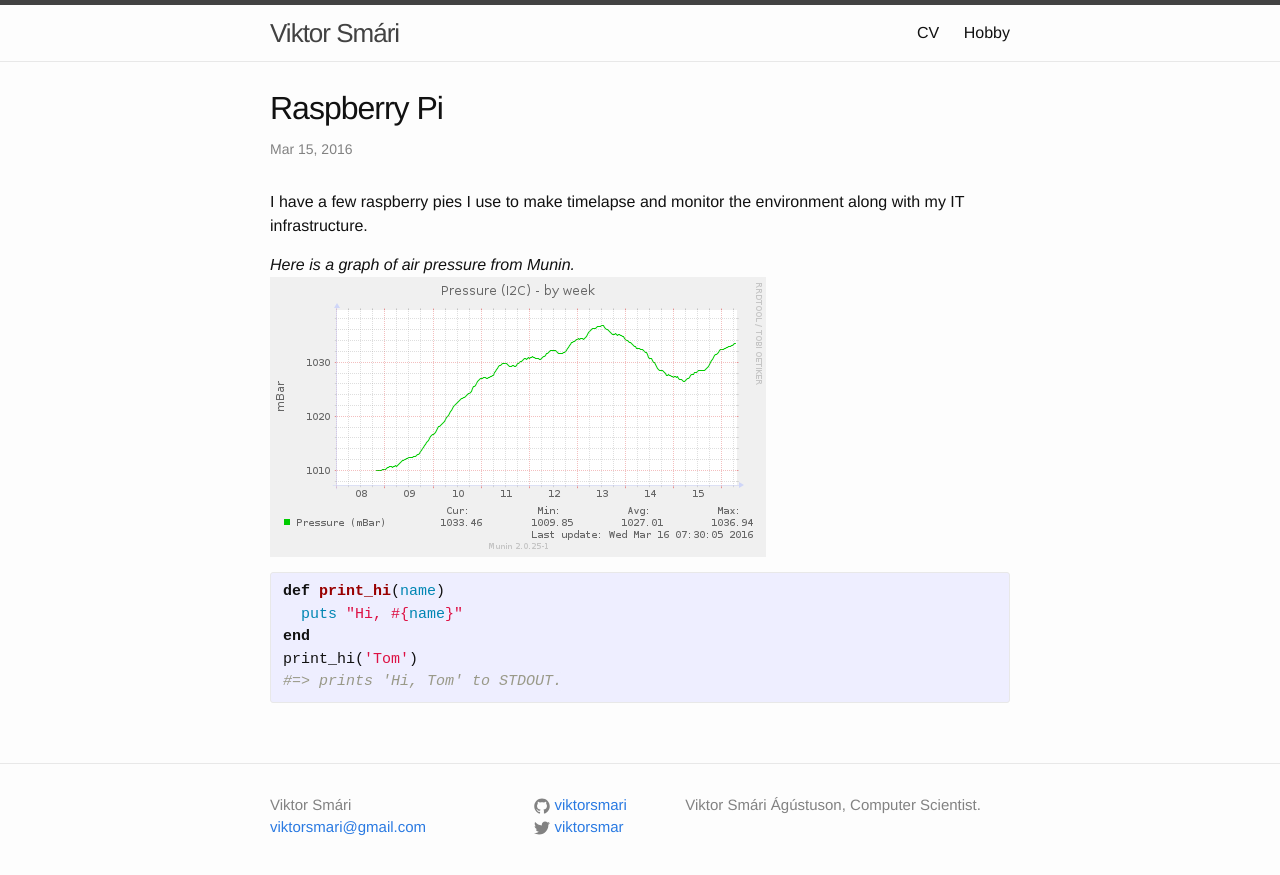
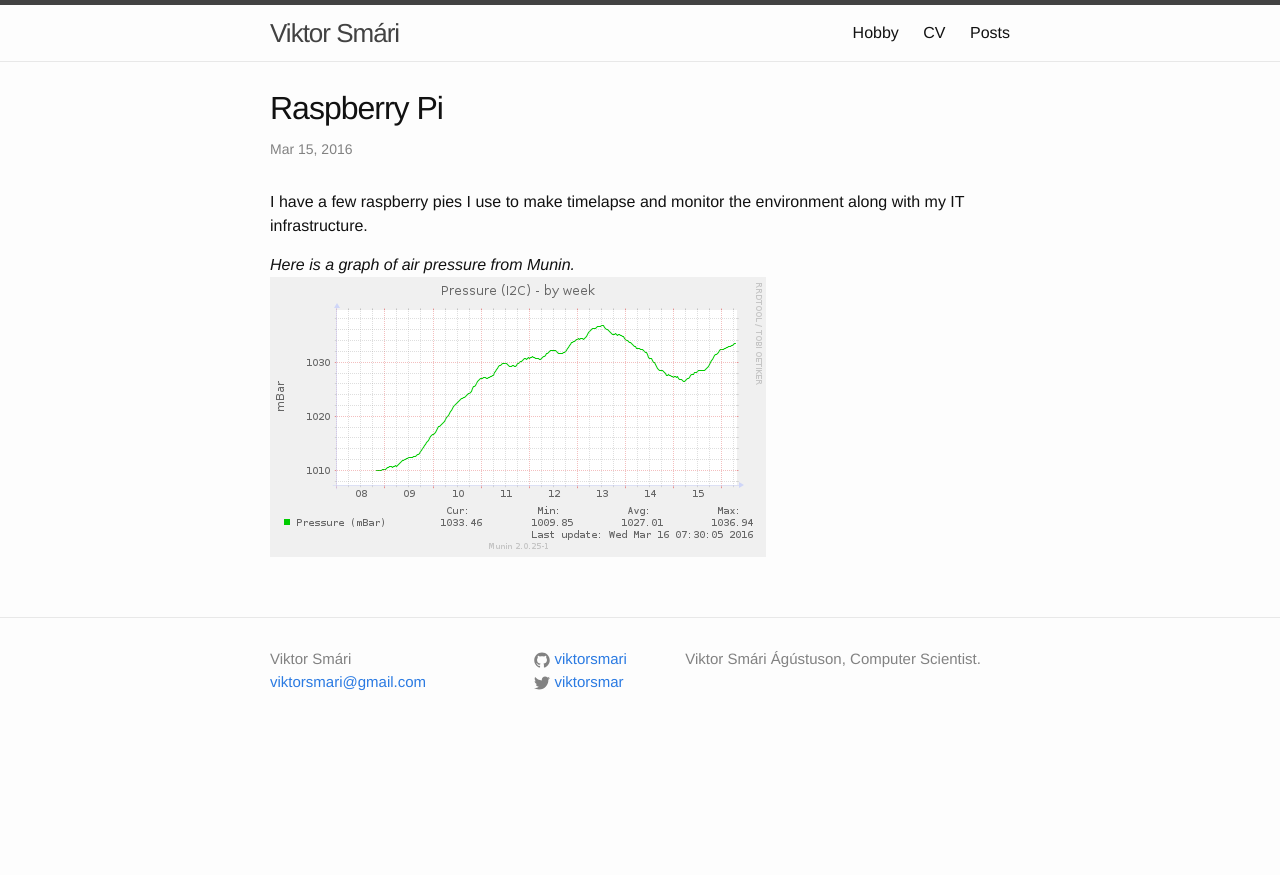
Before and after one commit to viktorsmari/viktorsmari.github.io, a Jekyll site: the page built from _posts/2016-03-15-munin.markdown, in a window 1280 px wide. Shown: the top 875 px of the page. Built offline with Jekyll 4.4.1, drawn with Linux system fonts in a browser that asks for light colours.

```diff
--- a/_posts/2016-03-15-welcome-to-jekyll.markdown
+++ b/_posts/2016-03-15-munin.markdown
@@ -11,20 +11,3 @@ I have a few raspberry pies I use to make timelapse and monitor the environment
 
 *Here is a graph of air pressure from Munin.*
 ![Munin](/assets/munin.png "Munin graph")
-
-
-
-
-
-
-
-
-
-
-{% highlight ruby %}
-def print_hi(name)
-  puts "Hi, #{name}"
-end
-print_hi('Tom')
-#=> prints 'Hi, Tom' to STDOUT.
-{% endhighlight %}
--- a/index.html
+++ b/posts.html
@@ -1,5 +1,8 @@
 ---
 layout: default
+title: Posts
+permalink: /posts/
+
 ---
 
 <div class="home">
```
Also changed, not shown: hobby.md (+1 -1 lines), index.md (renamed from cv.md, +1 -1 lines).
